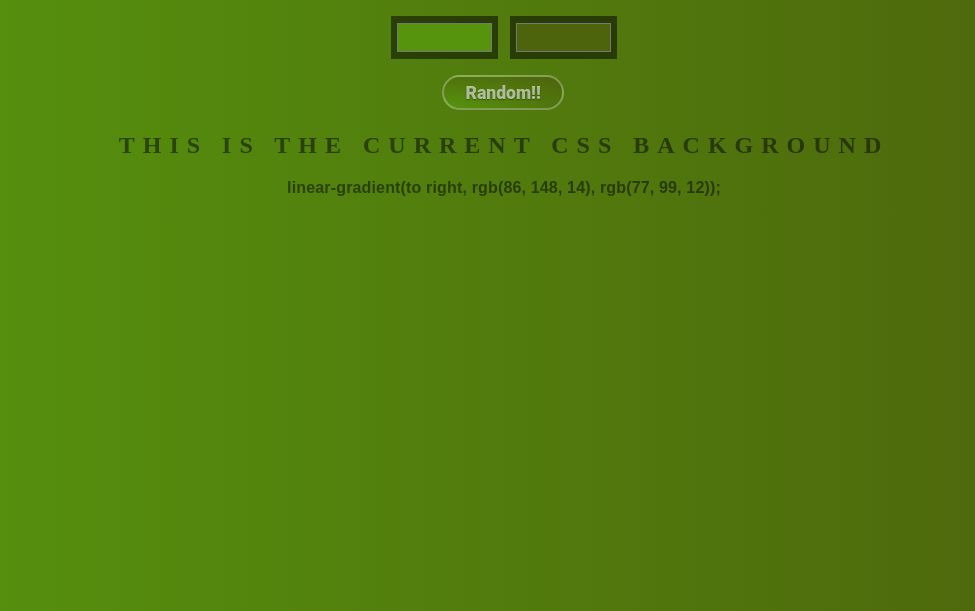
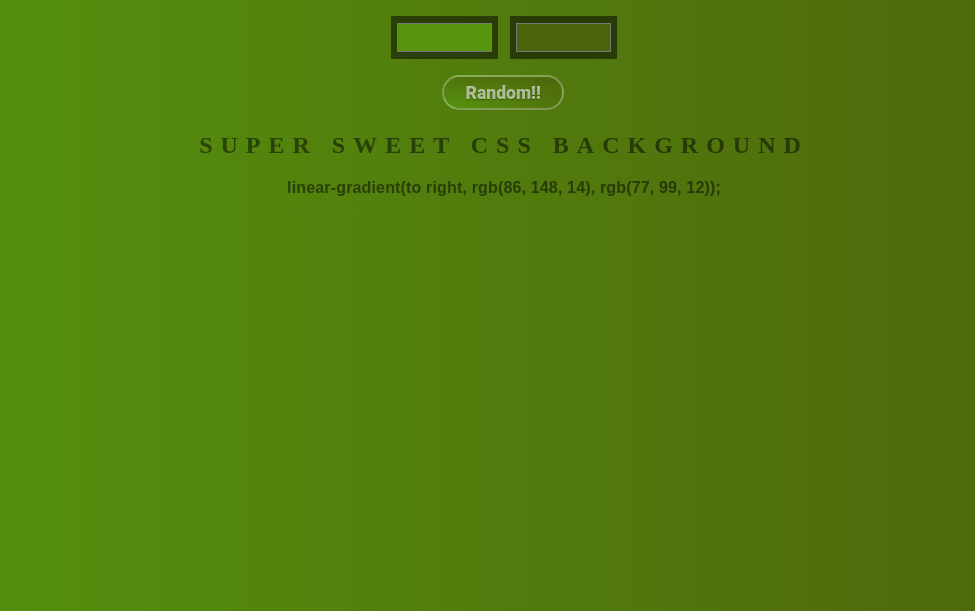
Before and after one commit to jasonjamesmoore/background-gradient-generator, a plain HTML site: page index.html in a window 1280 px wide. Shown: the part 189-800 px from the top of the page, without its empty margins (136-1111 px from the left). Drawn offline with Linux system fonts and the light colour scheme.

Commit message:
changing text

```diff
--- a/index.html
+++ b/index.html
@@ -9,7 +9,7 @@
     <input class="color1" type="color" name="color1" value="#00ff00">
     <input class="color2" type="color" name="color2" value="#ff0000">
     <p><button id="randoButton" class="randoButton" style="background-color:#f1bb4e">Random!!</button></p>
-    <h2>This is the Current CSS Background</h2>
+    <h2>Super Sweet CSS Background</h2>
     <h3></h3>
     <script type="text/javascript" src="script.js"></script>
 </body>
```
